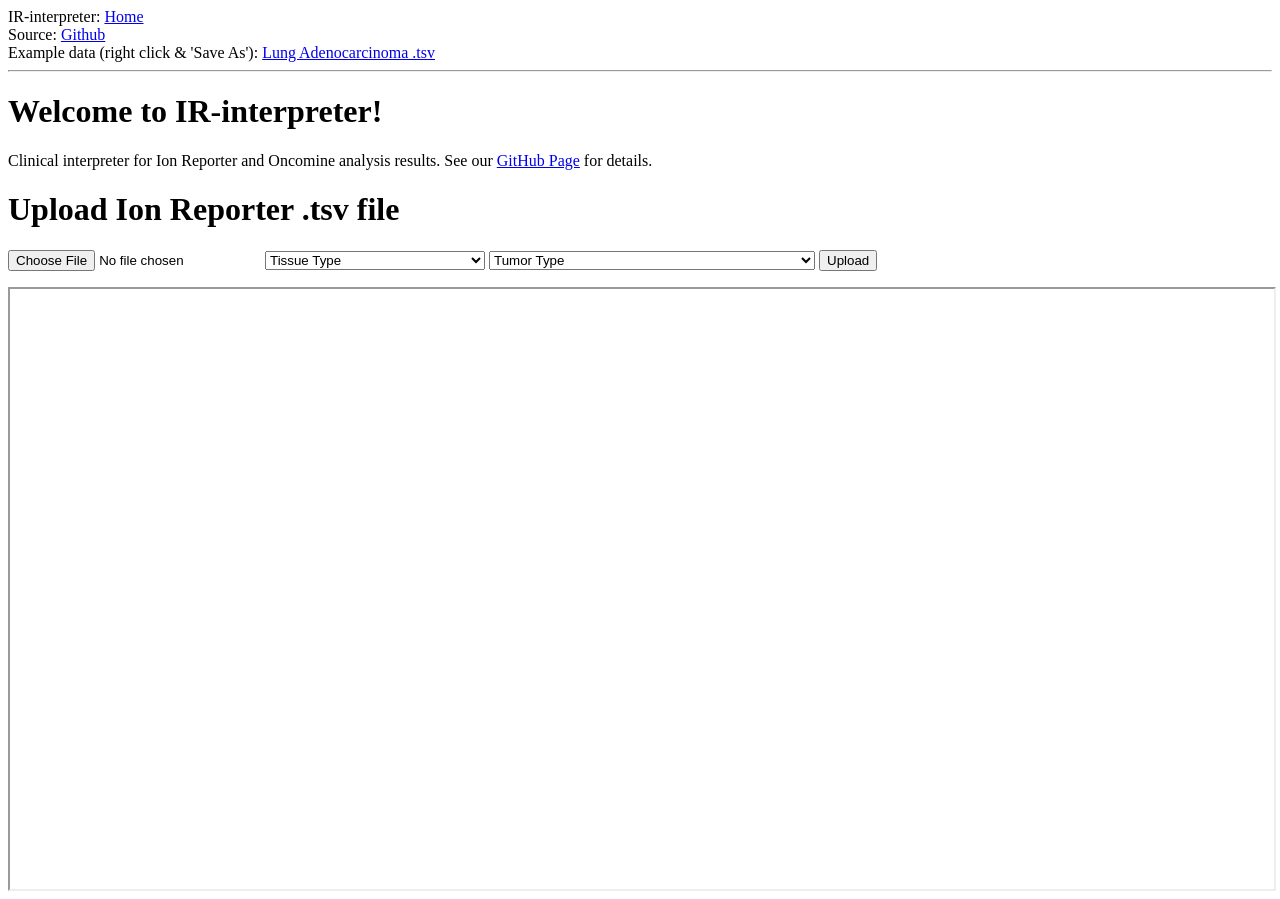
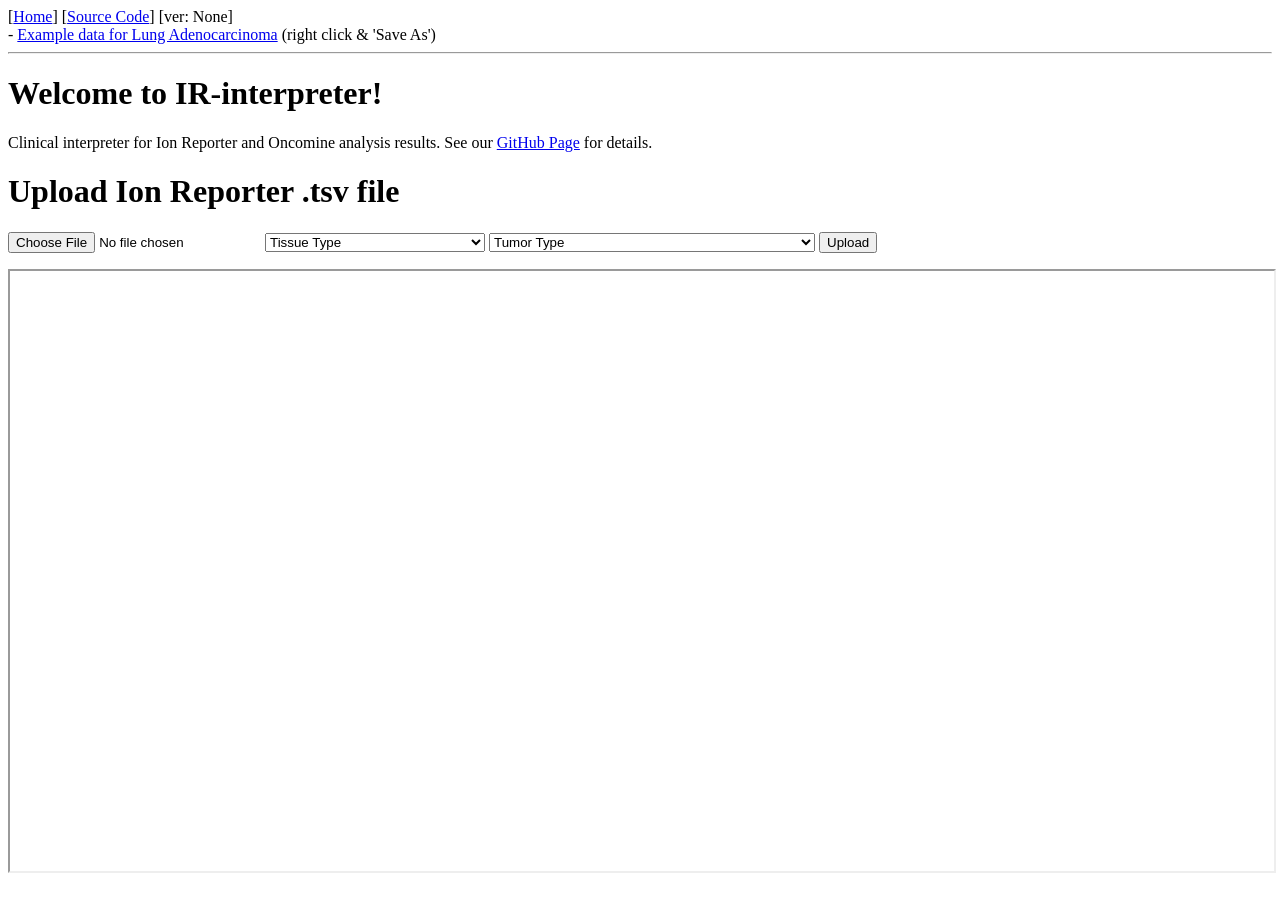
Before and after one commit to NYU-Molecular-Pathology/IR-interpreter, a Flask app: page / in a window 1280 px wide. After the commit the page ends 873 px from the top, so only its background shows below. Run offline with Flask 2, Linux system fonts and the light colour scheme.

Commit message:
add app version to index HTML and refactor base header

```diff
--- a/interpreter/webapp/routes.py
+++ b/interpreter/webapp/routes.py
@@ -4,6 +4,7 @@
 """
 import os
 import sys
+import subprocess
 from flask import render_template, request, flash
 from werkzeug.utils import secure_filename
 from . import app
@@ -14,6 +15,12 @@ from .. import pmkb
 # dirname = os.path.dirname(__file__)
 # UPLOAD_FOLDER = os.path.join(dirname, 'uploads')
 # app.config['UPLOAD_FOLDER'] = UPLOAD_FOLDER
+
+app_version = None
+try:
+    app_version = subprocess.check_output(['git', 'describe', '--always']).decode('ascii').strip()
+except:
+    pass
 
 ALLOWED_EXTENSIONS = set(['tsv'])
 app.config['SESSION_TYPE'] = 'filesystem'
@@ -35,7 +42,7 @@ tumorTypes = db.get_tumorTypes()
 @app.route('/', methods=['GET'])
 @app.route('/index', methods=['GET'])
 def index():
-    return(render_template('index.html', tissueTypes = tissueTypes, tumorTypes = tumorTypes))
+    return(render_template('index.html', tissueTypes = tissueTypes, tumorTypes = tumorTypes, version = app_version))
 
 @app.route('/upload', methods=['POST'])
 def upload():
--- a/interpreter/webapp/templates/base.html
+++ b/interpreter/webapp/templates/base.html
@@ -3,9 +3,12 @@
       <title>IR-interpreter</title>
     </head>
     <body>
-        <div>IR-interpreter: <a href="/index">Home</a></div>
-        <div>Source: <a href="https://github.com/NYU-Molecular-Pathology/IR-interpreter">Github</a></div>
-        <div>Example data (right click & 'Save As'): <a href="https://raw.githubusercontent.com/NYU-Molecular-Pathology/IR-interpreter/master/example-data/Seraseq-DNA_RNA-07252018_v1_79026a9c-e0ff-4a32-9686-ead82c35f793-2018-08-21-15-00-11200.tsv">Lung Adenocarcinoma .tsv</a></div>
+        <div>
+            [<a href="/index">Home</a>]
+            [<a href="https://github.com/NYU-Molecular-Pathology/IR-interpreter">Source Code</a>]
+            [ver: {{ version }}]
+        </div>
+        - <a href="https://raw.githubusercontent.com/NYU-Molecular-Pathology/IR-interpreter/master/example-data/Seraseq-DNA_RNA-07252018_v1_79026a9c-e0ff-4a32-9686-ead82c35f793-2018-08-21-15-00-11200.tsv">Example data for Lung Adenocarcinoma</a> (right click & 'Save As')
         <hr>
         {% block content %}{% endblock %}
         {% include "upload.html" %}
```
